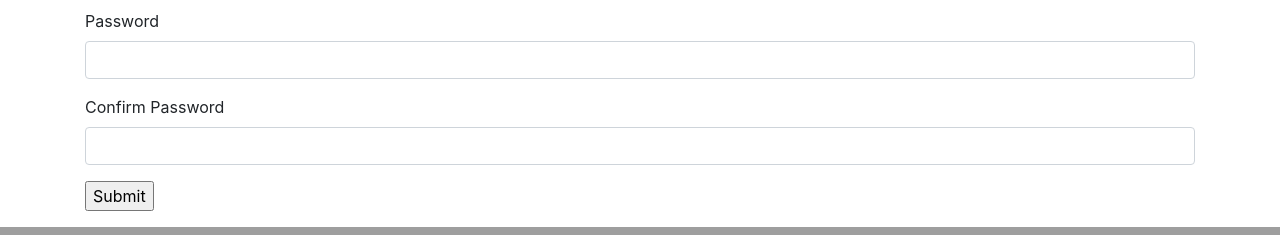
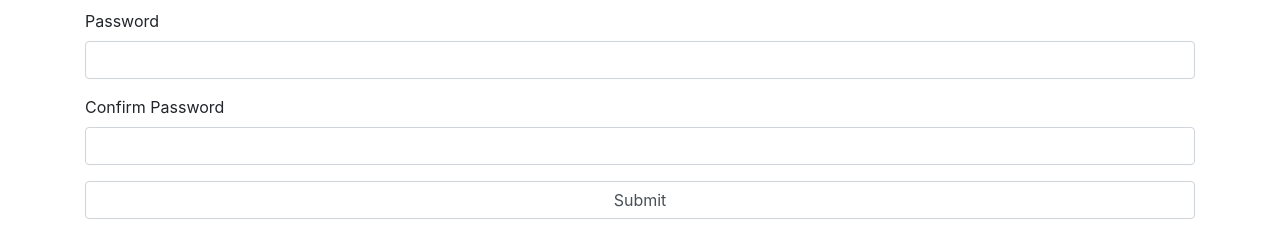
Before and after one commit to pravin-sivabalan/marigold-backend, a Flask app: page /user/update-password/1 in a window 1280 px wide. Shown: the part 870-1105 px from the top of the page. Run offline with Flask 2, Linux system fonts and the light colour scheme; parts of the project's set-up code (start-up, migrations or seed data) failed here and were passed over; some libraries are stand-ins or nearby versions.

Commit message:
Form styling

```diff
--- a/templates/password.html
+++ b/templates/password.html
@@ -13,8 +13,8 @@
         <div class="form-group">
             <label>Password</label><input type = "password"  class="form-control" name = "password" id="password" required/></p>
             <label>Confirm Password</label><input type ="password" class="form-control" id="confirm_password" required/></p>
-                 <input type="hidden" name="link" value="{{ link }}">
-            <p><input type = "submit" value = "Submit" /></p>
+                 <input class="form-control" type="hidden" name="link" value="{{ link }}">
+            <p><input class="form-control" type = "submit" value = "Submit" /></p>
          </div>
     </form>
 </div>
```
